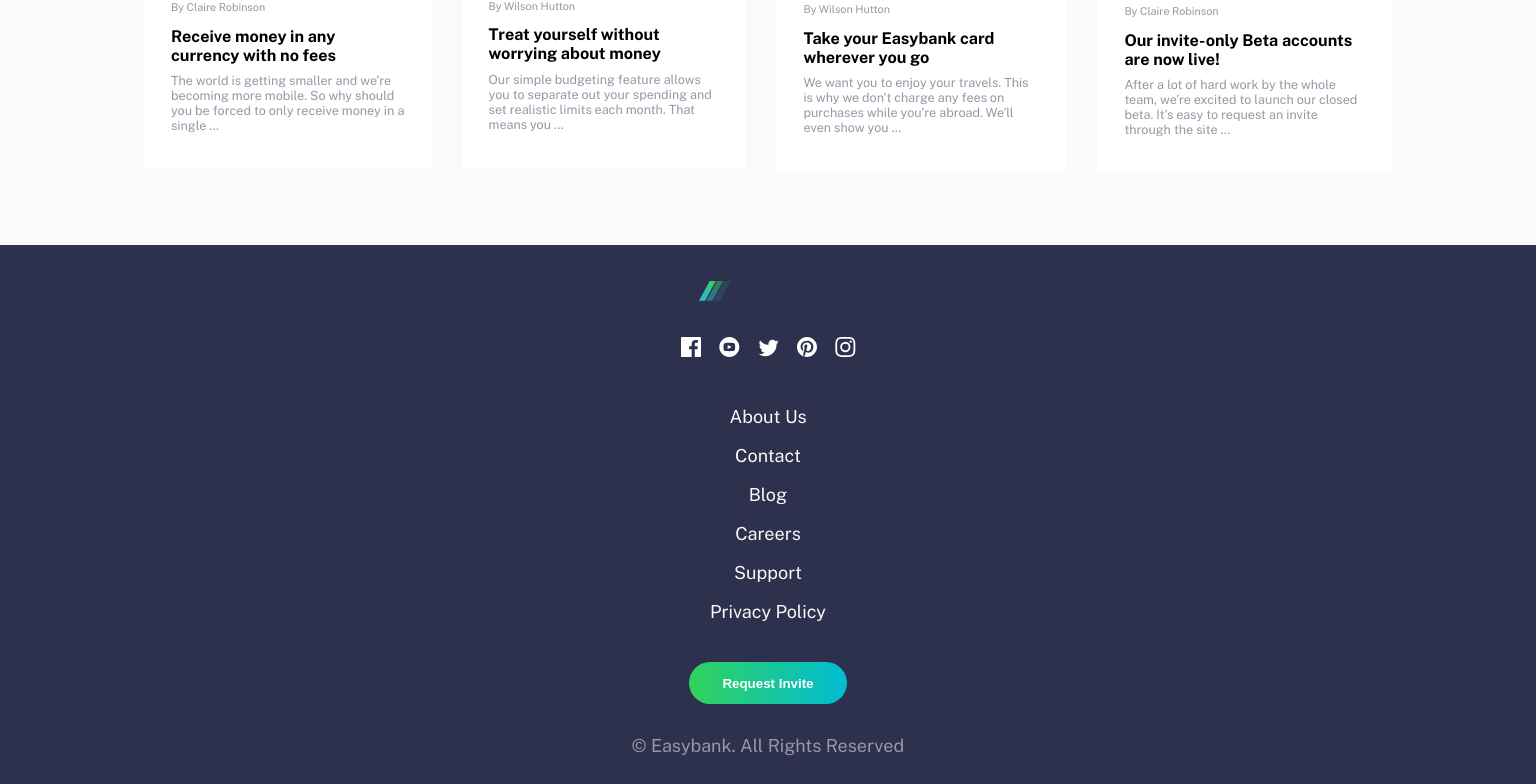
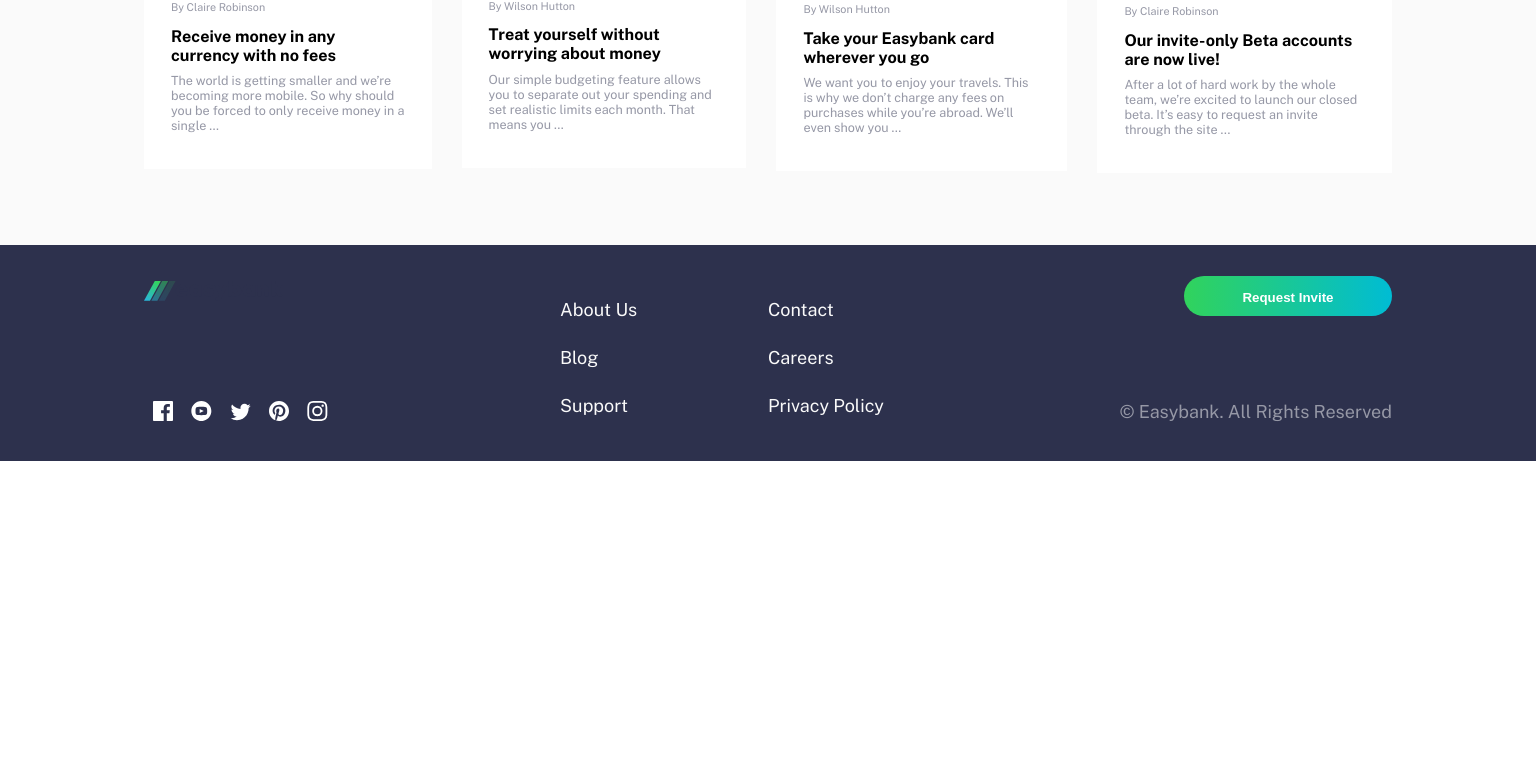
Before and after one commit to skin93/easybank-landing-page, a React (Vite) app: page / in a window 1536 px wide. Shown: the part 1617-2401 px from the top of the page. After the commit the page ends 2078 px from the top, so only its background shows below. Built offline with nearby package versions, Linux system fonts and the light colour scheme.

Commit message:
Style footer on desktop

```diff
--- a/src/containers/TheFooter/TheFooter.css
+++ b/src/containers/TheFooter/TheFooter.css
@@ -1,7 +1,6 @@
 .footer {
-  display: flex;
-  flex-direction: column;
-  align-items: center;
+  display: grid;
+  /* place-items: center; */
   background-color: var(--color-dark-blue);
 }
 
@@ -28,3 +27,43 @@
 .footer__copy {
   color: var(--color-grayish-blue);
 }
+
+@media (min-width: 1440px) {
+  .footer {
+    grid-template-columns: repeat(3, 1fr);
+    grid-template-rows: repeat(3, 1fr);
+    grid-template-areas:
+      "logo links button"
+      "logo links button"
+      "social links copy";
+  }
+
+  .footer__logo {
+    grid-area: logo;
+  }
+
+  .footer__links {
+    grid-area: links;
+    display: grid;
+    grid-template-columns: repeat(2, 1fr);
+    justify-items: start;
+    align-items: end;
+  }
+
+  .footer__copy {
+    grid-area: copy;
+    text-align: right;
+  }
+
+  .footer__social-medias {
+    grid-area: social;
+  }
+
+  .footer > .request-btn {
+    grid-area: button;
+    height: 40px;
+    width: 50%;
+    margin-left: auto;
+    margin-top: bottom;
+  }
+}
```
